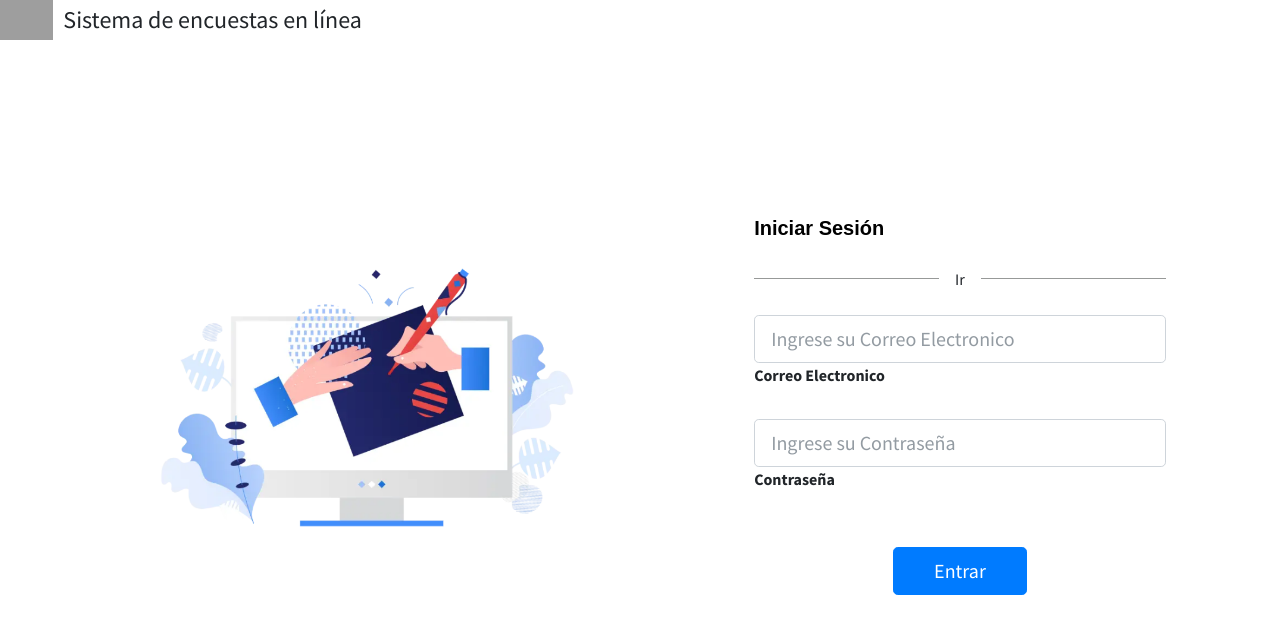
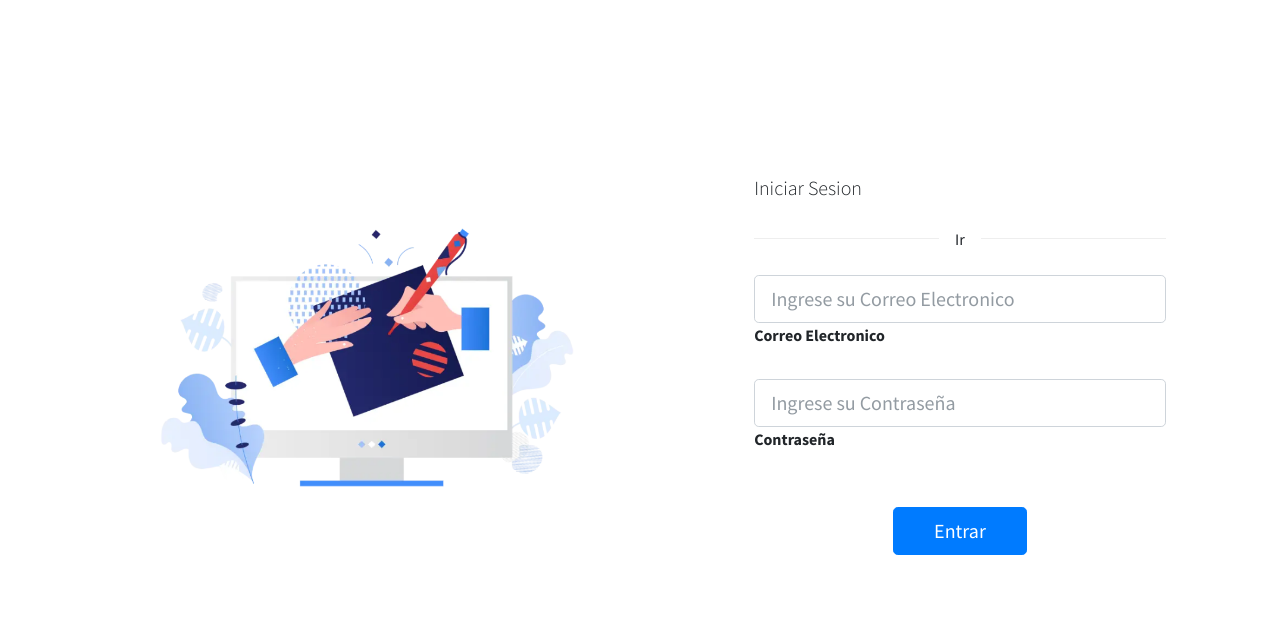
Before and after one commit to ManfredoPerez/Proyect-Admin-Survey, a PHP site: page /login.php in a window 1280 px wide. Shown: the top 635 px of the page. Run offline with PHP 8.4, Linux system fonts and the light colour scheme; some libraries are stand-ins or nearby versions; grey boxes are pictures that could not be loaded.

Commit message:
agregando modicaciones del login

```diff
--- a/login.php
+++ b/login.php
@@ -14,23 +14,21 @@ include('./db_connect.php');
   <title>Inicio | Sistema de encuestas en línea</title>
 
 
-	<?php include('./header.php'); ?>
-	<?php
-	if(isset($_SESSION['login_id']))
-	header("location:index.php?page=home");
-	?>
+<?php include('./header.php'); ?>
+<?php
+if(isset($_SESSION['login_id']))
+header("location:index.php?page=home");
+
+?>
 
 </head>
 <style>
-	body{
-		background-color: white;
-	}
 	.divider:after,
 	.divider:before {
 		content: "";
 		flex: 1;
 		height: 1px;
-		background: #979998;
+		background: #eee;
 	}
 	.h-custom {
 		height: calc(100% - 73px);
@@ -40,30 +38,11 @@ include('./db_connect.php');
 		height: 100%;
 	}
 	}
-	.logo-container {
-      display: flex;
-      align-items: center;
-    }
-
-    .logo-container img {
-      height: 40px;
-      margin-right: 10px;
-    }
-
-    .logo-container h1 {
-      font-size: 24px;
-      margin: 0;
-    }
-
 
 </style>
 
 <body>
 	<main id="main" >
-	<div class="logo-container">
-		<img src="./logo.ico" alt="logo">
-		<h1>Sistema de encuestas en línea</h1>
-		</div>
 	<section class="vh-100">
 	<div class="container-fluid h-custom">
 		<div class="row d-flex justify-content-center align-items-center h-100">
@@ -73,7 +52,7 @@ include('./db_connect.php');
 		<div id="login-center" class="col-md-8 col-lg-6 col-xl-4 offset-xl-1">
 			<form id="login-form">
 			<div class="d-flex flex-row align-items-center justify-content-center justify-content-lg-start">
-			<p class="lead fw-normal mb-0 me-3" style="color: black; font-family: Montserrat, sans-serif; font-weight: bold; font-size: 20px;">Iniciar Sesión</p>
+				<p class="lead fw-normal mb-0 me-3"> Iniciar Sesion</p>
 			</div>
 
 			<div class="divider d-flex align-items-center my-4">
```
